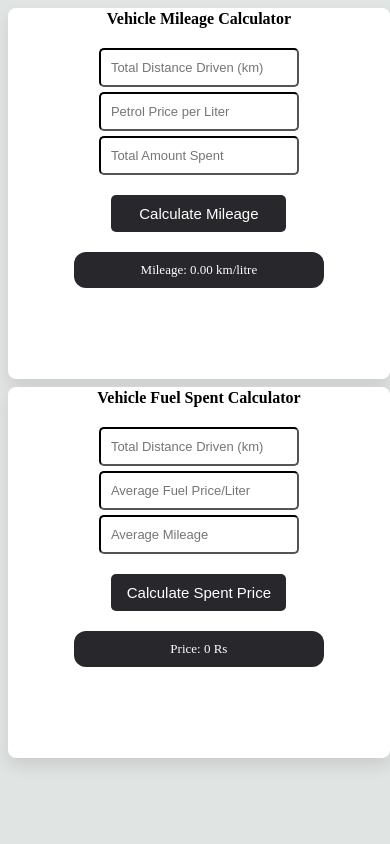
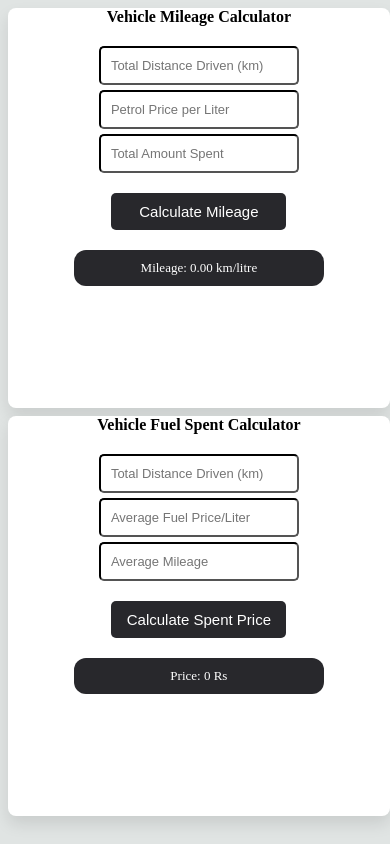
Before and after one commit to afeeha002/Vehicle-Mileage-Calculator, a plain HTML site: page index.html in a window 390 px wide. Drawn offline with Linux system fonts and the light colour scheme.

Commit message:
first commit

```diff
--- a/index.html
+++ b/index.html
@@ -4,7 +4,8 @@
 <head>
     <meta charset="UTF-8">
     <meta name="viewport" content="width=device-width, initial-scale=1.0">
-    <title>Document</title>
+    <title>Mileage Calculator</title>
+    <link rel="icon" href="https://static.vecteezy.com/system/resources/previews/009/653/576/non_2x/gas-station-icon-logo-illustration-fuel-pump-symbol-template-for-graphic-and-web-design-collection-free-vector.jpg" type="image/x-icon">
     <link href="style.css" rel="stylesheet">
 </head>
 
--- a/style.css
+++ b/style.css
@@ -164,10 +164,10 @@ button:hover{
 
     .top, .bottom{
         width: 98%;
-       min-height: 300px;
+       min-height: 400px;
         margin: 2%;
         gap: 1px;
-        padding: 2px;
+        padding: 0px;
 
     }
     h1{
```
